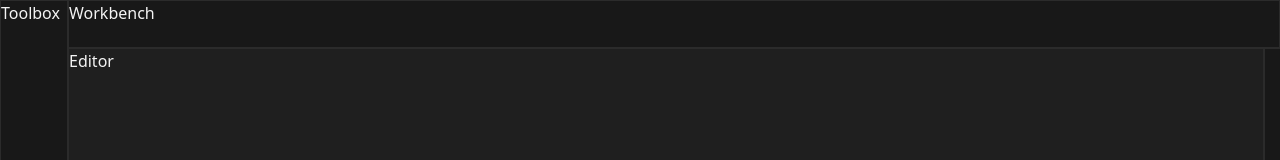
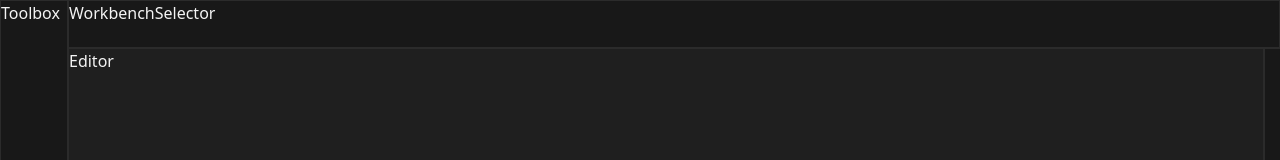
Before and after one commit to TheAutomaTom/Clean-Crud-UI, a Vue app: page / in a window 1280 px wide. Shown: the top 160 px of the page. Built offline with nearby package versions, Linux system fonts and the light colour scheme.

Commit message:
Rename stuff

```diff
--- a/src/App.vue
+++ b/src/App.vue
@@ -1,7 +1,7 @@
 <script setup lang="ts">
   import ToolboxComp from "./App/Views/AppView/ToolboxComp.vue";
-  import WorkbenchComp from "./App/Views/AppView/WorkbenchComp.vue";
-  import ContentView from "./App/Views/AppView/EditorView.vue";
+  import WorkbenchSelector from "./App/Views/AppView/WorkbenchSelector.vue";
+  import EditorView from "./App/Views/AppView/EditorView.vue";
   import FooterComp from "./App/Views/AppView/FooterComp.vue";
   import { onMounted, onUnmounted } from "vue";
   import { useAppState } from "./App/State/AppState";
@@ -22,8 +22,8 @@
 <template>
   <div id="app-container">
     <toolbox-comp id="toolbox-comp" class="bordered"></toolbox-comp>
-    <workbench-comp id="workbench-comp" class="bordered" ></workbench-comp>
-    <content-view id="content-view" class="bordered" ></content-view>
+    <workbench-selector id="workbench-selector" class="bordered" ></workbench-selector>
+    <editor-view id="editor-view" class="bordered" ></editor-view>
     <footer-comp id="footer-comp" class="bordered" ></footer-comp>
   </div>
 </template>
@@ -72,7 +72,7 @@ $fg-border: #2B2B2B;
   grid-row-end:3;
 }
 
-#workbench-comp {
+#workbench-selector {
   @apply w-full;
   grid-column-start:3;
   grid-column-end:-1;
@@ -80,7 +80,7 @@ $fg-border: #2B2B2B;
   grid-row-end:1;
 }
 
-#content-view {
+#editor-view {
   @apply w-full h-full;
   background-color: var(--bg-content);
   grid-column-start:3;
--- a/src/App/Views/AppView/WorkbenchComp.vue
+++ b/src/App/Views/AppView/WorkbenchSelector.vue
@@ -7,7 +7,7 @@
 
 <template>  <!---- Template ------------------------------------------------>
   <div>
-    Workbench  </div>
+    WorkbenchSelector  </div>
 </template>
 
 <style scoped lang="scss">  //---- Style ----------------------------------->
```
